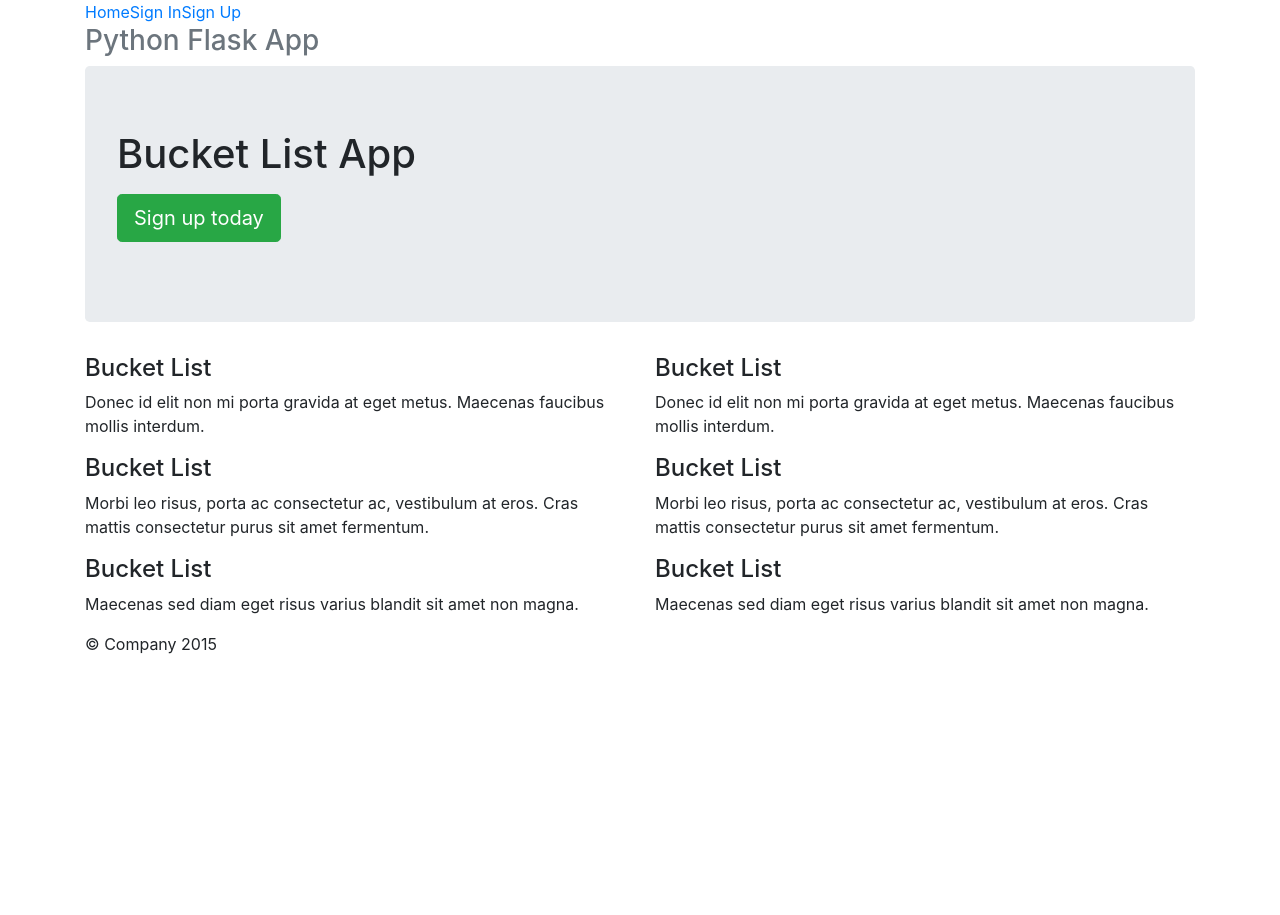
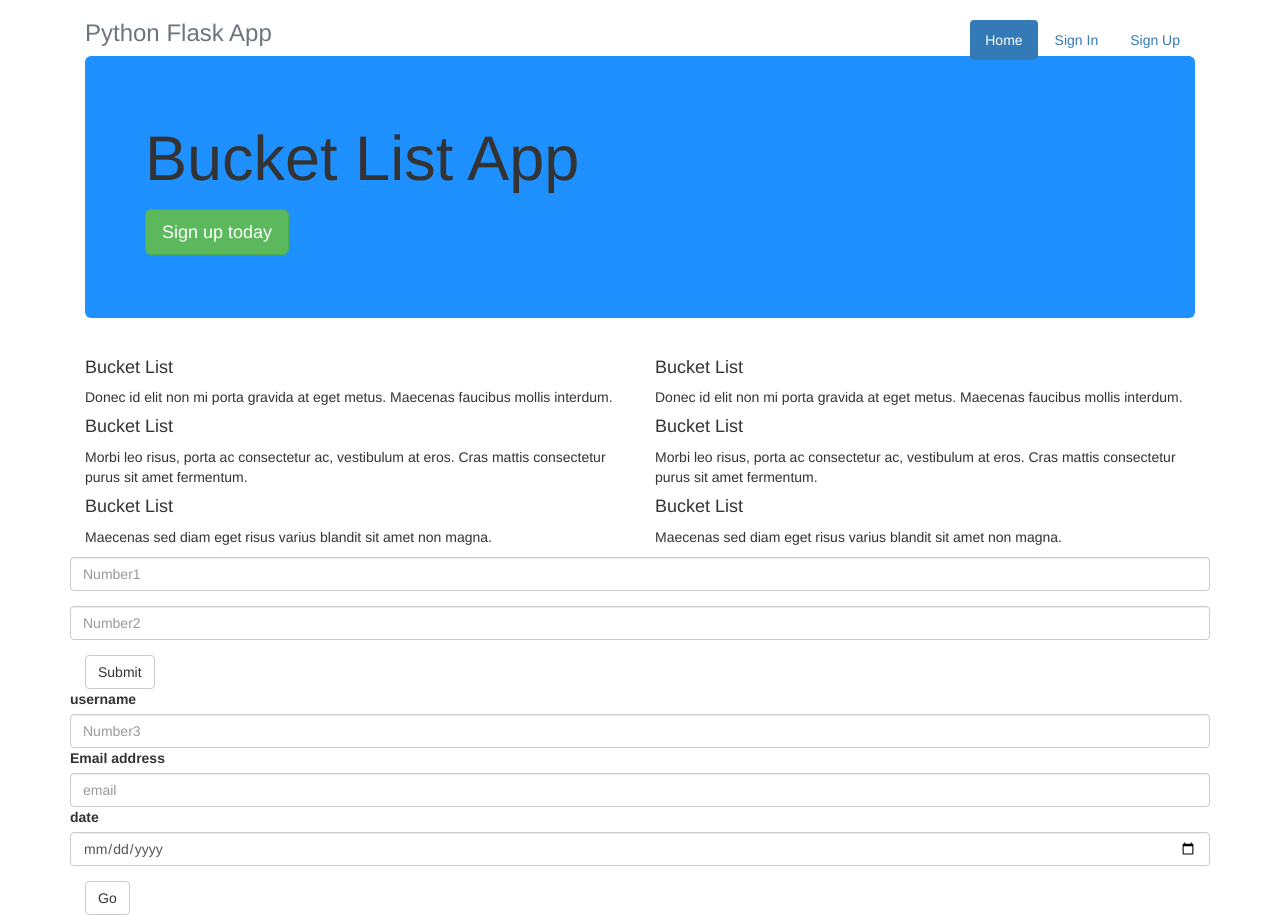
Before and after one commit to tsmee/bugsbugsbugs, a Flask app: page / in a window 1280 px wide. Before the commit the page ends 654 px from the top, so only its background shows below. Run offline with Flask 2, Linux system fonts and the light colour scheme; some libraries are stand-ins or nearby versions.

Commit message:
added fields and validation

```diff
--- a/FlaskApp/app.py
+++ b/FlaskApp/app.py
@@ -1,9 +1,39 @@
 from flask import Flask, render_template
+from flask_wtf import FlaskForm
+from wtforms import StringField
+from wtforms.validators import InputRequired, Email, Length, DataRequired
+from wtforms import validators
+from wtforms.fields.html5 import EmailField, DateTimeField
+from wtforms.fields import DateField
+from flask_bootstrap import Bootstrap
+
+
+class MyForm(FlaskForm):
+    name = StringField('username', validators=[InputRequired(), Length(min=4, max=15)])
+    date = DateField('date', id='datepick', format='yyyy/mm/dd')
+    email = EmailField('Email address', [DataRequired(), validators.Email()])
+    wtf = StringField('wtf', validators=[DataRequired(), validators.Length(min=3)])
+
+
 app = Flask(__name__)
+app.config['SECRET_KEY'] = 'secret'
+Bootstrap(app)
 
-@app.route("/")
-def main():
-    return render_template('index.html')
+
+
+
+
+@app.route('/', methods=['GET', 'POST'])
+def index():
+    form = MyForm()
+    return render_template('index.html', form=form)
+
+@app.route('/login', methods=['GET', 'POST'])
+def login():
+    form = MyForm()
+    return render_template('login.html', form=form)
+
+
 
 if __name__ == "__main__":
     app.run()
--- a/FlaskApp/templates/index.html
+++ b/FlaskApp/templates/index.html
@@ -26,7 +26,7 @@
             <h3 class="text-muted">Python Flask App</h3>
         </div>
 
-        <div class="jumbotron">
+        <div class="jumbotron" style="background-color:dodgerblue">
             <h1>Bucket List App</h1>
             <p class="lead"></p>
             <p><a class="btn btn-lg btn-success" href="showSignUp" role="button">Sign up today</a>
@@ -58,7 +58,53 @@
         </div>
 
         <footer class="footer">
-            <p>&copy; Company 2015</p>
+            <form method="POST" role="form" class="form-horizontal">
+    <div class="form-group">
+        <input type="text" class="form-control" name="number1" placeholder="Number1">
+    </div>
+
+    <div class="form-group">
+        <input type="text" class="form-control" name="number2" placeholder="Number2">
+    </div>
+<input type="submit" class="btn btn-default" value="Submit"/>
+</form>
+
+
+
+
+
+{% extends "bootstrap/base.html" %}
+{% import "bootstrap/wtf.html" as wtf %}
+
+{% block title %}This is an example page{% endblock %}
+
+{% block head %}
+  {{ super() }}
+  <link type="stylesheet" href="https://cdnjs.cloudflare.com/ajax/libs/bootstrap-datetimepicker/4.17.47/css/bootstrap-datetimepicker.min.css">
+{% endblock %}
+
+            {% block content %}
+<form method="POST" role="form" class="form-horizontal" action="/">
+     <div class="form-group">
+    {{ form.hidden_tag() }}
+    {{ form.name.label }} {{ form.name(class="form-control", placeholder="Number3") }}
+    {{ form.email.label }} {{ form.email(class="form-control", placeholder="email") }}
+    {{ form.date.label }} {{ form.date(class="form-control") }}
+     </div>
+    <input type="submit" class="btn btn-default" value="Go">
+</form>
+{% endblock %}
+
+{% block scripts %}
+  {{ super() }}
+  <script type="text/javascript" src="https://cdnjs.cloudflare.com/ajax/libs/moment.js/2.18.1/moment.min.js"></script>
+  <script type="text/javascript" src="https://cdnjs.cloudflare.com/ajax/libs/bootstrap-datetimepicker/4.17.47/js/bootstrap-datetimepicker.min.js"></script>
+  <script type="text/javascript">
+    $(function () {
+      $('#datepick').datetimepicker();
+    });
+  </script>
+{% endblock %}
         </footer>
 
     </div>
```
